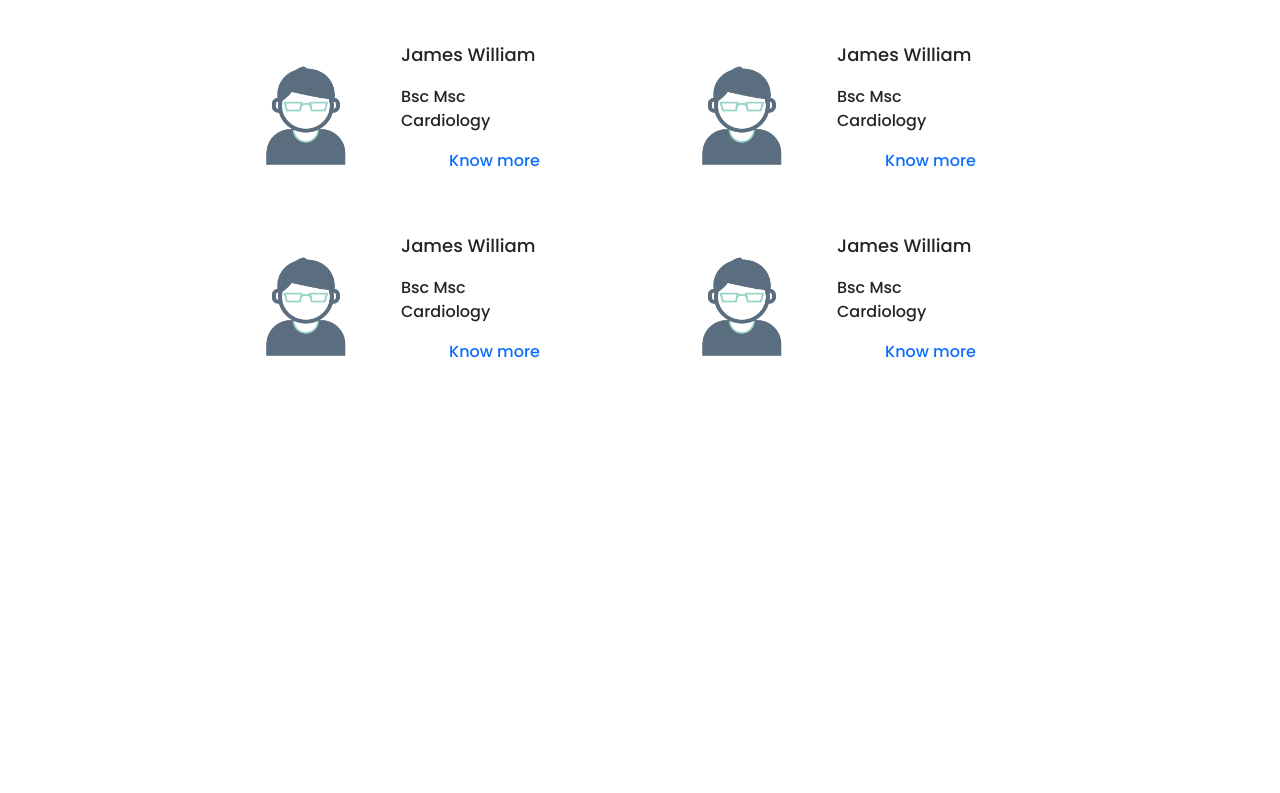
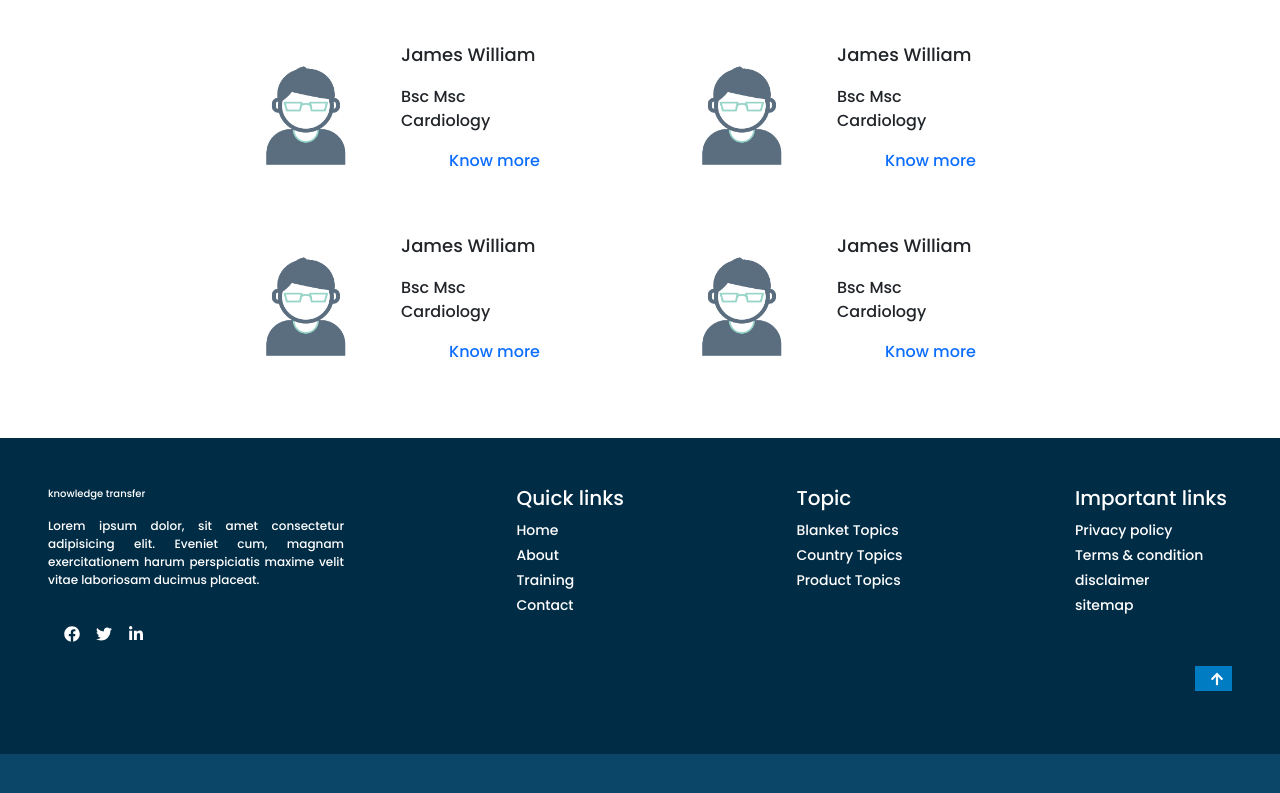
Before and after one commit to Sumon092/tutor-master, a React (Create React App) app: page / in a window 1280 px wide. Shown: the part 3533-4326 px from the top of the page. Before the commit the page ends 3923 px from the top, so only its background shows below. Built offline with nearby package versions, Linux system fonts and the light colour scheme; a web font is replaced by a local one.

Commit message:
footer added

```diff
--- a/src/App.js
+++ b/src/App.js
@@ -7,6 +7,7 @@ import WhyTutor from './Pages/WhyTutor';
 import Connection from './Pages/Connection';
 import PlayVideo from './Pages/PlayVideo';
 import Trainer from './Pages/Trainer';
+import Footer from './Pages/Footer';
 
 function App() {
   return (
@@ -20,6 +21,7 @@ function App() {
         <Connection />
         <PlayVideo />
         <Trainer />
+        <Footer />
       </div>
 
     </>
--- /dev/null
+++ b/src/Pages/Footer.js
@@ -0,0 +1,55 @@
+import React from 'react';
+import { FaArrowUp, FaFacebook, FaLinkedinIn, FaTwitter } from 'react-icons/fa';
+
+const Footer = () => {
+    return (
+        <div>
+            <div style={{ height: '316px', maxWidth: '1400px', background: '#002C45' }} className='d-flex justify-content-between text-white p-5 mt-5'>
+                <div style={{ width: '25%' }}>
+                    <p style={{ textAlign: 'justify', fontSize: '10px', fontFamily: 'poppins' }}>knowledge transfer</p>
+                    <p style={{ textAlign: 'justify', fontSize: '12px', fontFamily: 'poppins' }}>Lorem ipsum dolor, sit amet consectetur adipisicing elit. Eveniet cum, magnam exercitationem harum perspiciatis maxime velit vitae laboriosam ducimus placeat.</p>
+                    <div className='p-3'>
+                        <FaFacebook />
+                        <p className='ms-3 me-3 d-inline'><FaTwitter /></p>
+                        <FaLinkedinIn />
+                    </div>
+                </div>
+                <div>
+                    <h3 style={{ textAlign: 'justify', fontSize: '20px', fontFamily: 'poppins' }}>Quick links</h3>
+                    <div style={{ textDecoration: 'none', fontFamily: 'poppins', fontSize: '14px', lineHeight: '25px' }} className='text-decoration-none'>
+                        <a className='text-decoration-none d-block text-white' href="home">Home</a>
+                        <a className='text-decoration-none d-block text-white' href="about">About</a>
+                        <a className='text-decoration-none d-block text-white' href="training">Training</a>
+                        <a className='text-decoration-none d-block text-white' href="contact">Contact</a>
+                    </div>
+
+                </div>
+                <div>
+                    <h3 style={{ textAlign: 'justify', fontSize: '20px', fontFamily: 'poppins' }}>Topic</h3>
+                    <div style={{ textDecoration: 'none', fontFamily: 'poppins', fontSize: '14px', lineHeight: '25px' }} className='text-decoration-none'>
+                        <a className='text-decoration-none d-block text-white' href="home">Blanket Topics</a>
+                        <a className='text-decoration-none d-block text-white' href="about">Country Topics</a>
+                        <a className='text-decoration-none d-block text-white' href="training">Product Topics</a>
+                    </div>
+                </div>
+                <div>
+                    <h3 style={{ textAlign: 'justify', fontSize: '20px', fontFamily: 'poppins' }}>Important links</h3>
+                    <div style={{ textDecoration: 'none', fontFamily: 'poppins', fontSize: '14px', lineHeight: '25px' }} className='text-decoration-none'>
+                        <a className='text-decoration-none d-block text-white' href="home">Privacy policy</a>
+                        <a className='text-decoration-none d-block text-white' href="about">Terms & condition</a>
+                        <a className='text-decoration-none d-block text-white' href="training">disclaimer</a>
+                        <a className='text-decoration-none d-block text-white' href="contact">sitemap</a>
+                        <div style={{ width: '37px', background: '#007CC2', textAlign: 'center', marginLeft: '120px', cursor: 'pointer' }}>
+                            <p className='text-white text-end mt-5 me-2 '><FaArrowUp /></p>
+                        </div>
+                    </div>
+                </div>
+            </div>
+            <div style={{ height: '45px', background: '#0B4668' }}>
+
+            </div>
+        </div>
+    );
+};
+
+export default Footer;
```
